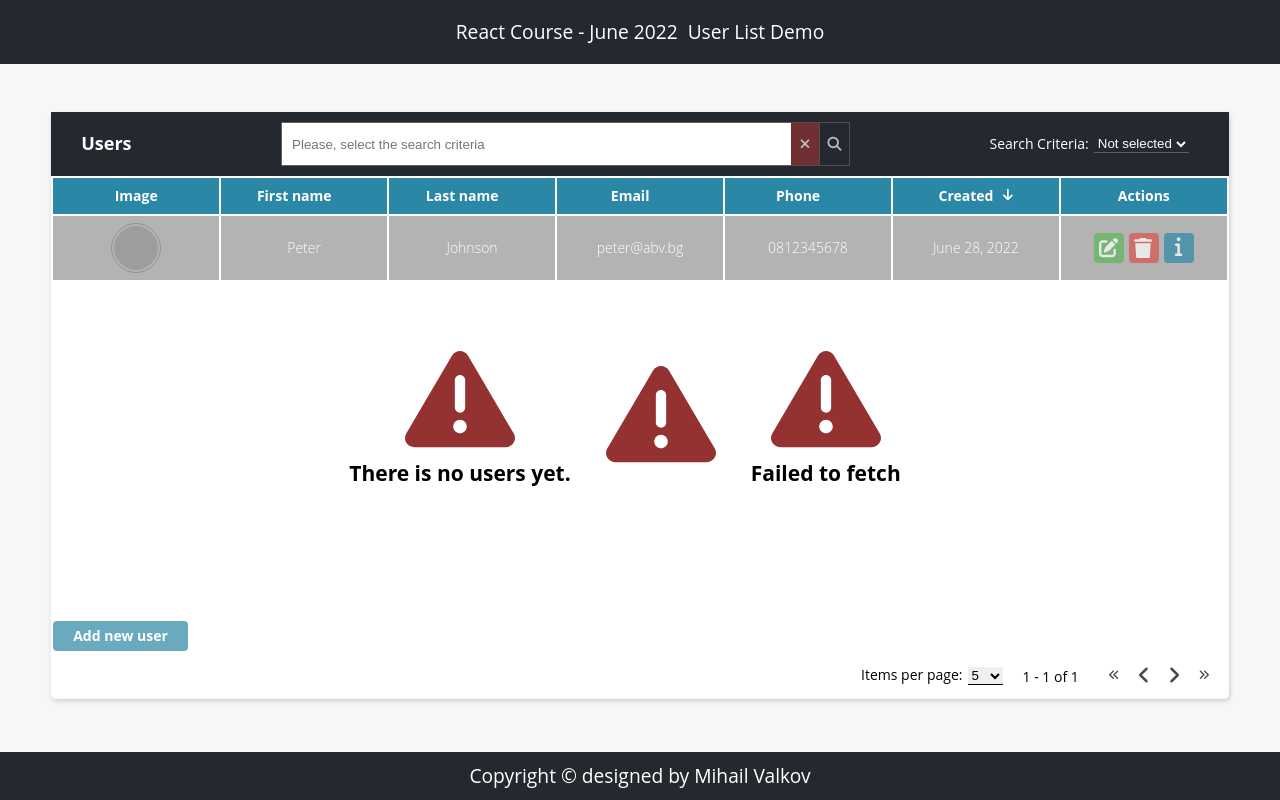
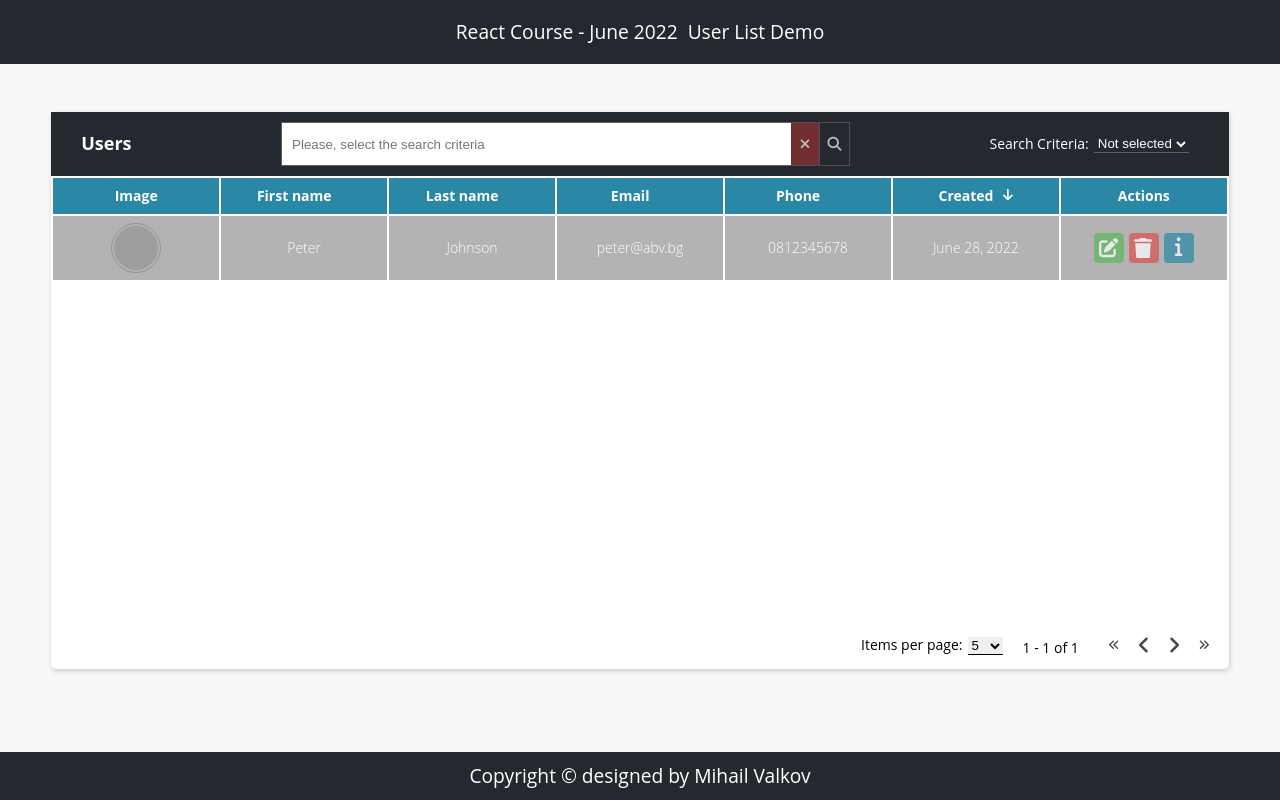
Before and after one commit to DeyanaNikolova/user-list-workshop-react-2023, a React (Create React App) app in the folder client/: page / in a window 1280 px wide. Built offline with nearby package versions, Linux system fonts and the light colour scheme; grey boxes are pictures that could not be loaded.

Commit message:
Restructuring components

```diff
--- a/client/src/App.js
+++ b/client/src/App.js
@@ -1,26 +1,36 @@
+import './App.css'
 
-import './App.css'
 import CreateEdit from './components/CreateEdit';
 import Details from './components/Details';
 import Delete from './components/Delete';
 import Footer from './components/common/Footer';
 import Header from './components/common/Header';
-import UserContainer from './components/UserContainer';
+import Search from './components/search/Search';
+import UserSection from './components/user-section/UserSection';
+import Pagination from './components/Pagination';
 
 function App() {
     return (
         <div>
             <Header />
+
             <main className="main">
-      <UserContainer />
+                <section class="card users-container">
+
+                    <Search />
+
+                    <UserSection />
+
+                    <Pagination />
 
                     {/* <Details /> */}
 
                     {/* <CreateEdit /> */}
 
                     {/* <Delete /> */}
+                </section>
+            </main>
 
-    </main>
             <Footer />
         </div>
     );
--- a/client/src/components/UserContainer.js
+++ /dev/null
@@ -1,17 +0,0 @@
-import Pagination from "./Pagination";
-import Search from "./Search";
-import TableComponent from "./TableComponent";
-
-export default function UserContainer() {
-    return (
-        <section class="card users-container">
-        <Search />
-
-      <TableComponent />
-
-        <button class="btn-add btn">Add new user</button>
-
-      <Pagination />
-      </section>
-    );
-}
--- a/client/src/components/TableComponent.js
+++ b/client/src/components/user-section/UserSection.js
@@ -8,7 +8,7 @@ export default function TableComponent() {
 
        {/* <div className="spinner"></div> */}
 
-        <div className="table-overlap">
+     {/*  <div className="table-overlap">
           <svg
             aria-hidden="true"
             focusable="false"
@@ -25,11 +25,11 @@ export default function TableComponent() {
             ></path>
           </svg>
           <h2>There is no users yet.</h2>
-        </div>
+  </div> */}
 
         {/*<!-- No content overlap component  -->*/}
 
-        <div className="table-overlap">
+         {/* <div className="table-overlap">
           <svg
             aria-hidden="true"
             focusable="false"
@@ -45,12 +45,12 @@ export default function TableComponent() {
               d="M506.3 417l-213.3-364c-16.33-28-57.54-28-73.98 0l-213.2 364C-10.59 444.9 9.849 480 42.74 480h426.6C502.1 480 522.6 445 506.3 417zM232 168c0-13.25 10.75-24 24-24S280 154.8 280 168v128c0 13.25-10.75 24-23.1 24S232 309.3 232 296V168zM256 416c-17.36 0-31.44-14.08-31.44-31.44c0-17.36 14.07-31.44 31.44-31.44s31.44 14.08 31.44 31.44C287.4 401.9 273.4 416 256 416z"
             ></path>
           </svg>
-          {/* <h2>Sorry, we couldn't find what you're looking for.</h2> */}
-        </div>
+           <h2>Sorry, we couldn't find what you're looking for.</h2>
+        </div> */}
 
         {/* <!-- On error overlap component  -->  */}
 
-        <div className="table-overlap">
+        {/* <div className="table-overlap">
           <svg
             aria-hidden="true"
             focusable="false"
@@ -67,9 +67,8 @@ export default function TableComponent() {
             ></path>
           </svg>
            <h2>Failed to fetch</h2>
-        </div>
+        </div> */}
       </div>
-
       <Table />
     </div>
   );
```
Also changed, not shown: client/src/components/search/Search.js (renamed from client/src/components/Search.js), client/src/components/user-section/Table.js (renamed from client/src/components/Table.js). Lines whose indentation alone changed are shown as unchanged.
